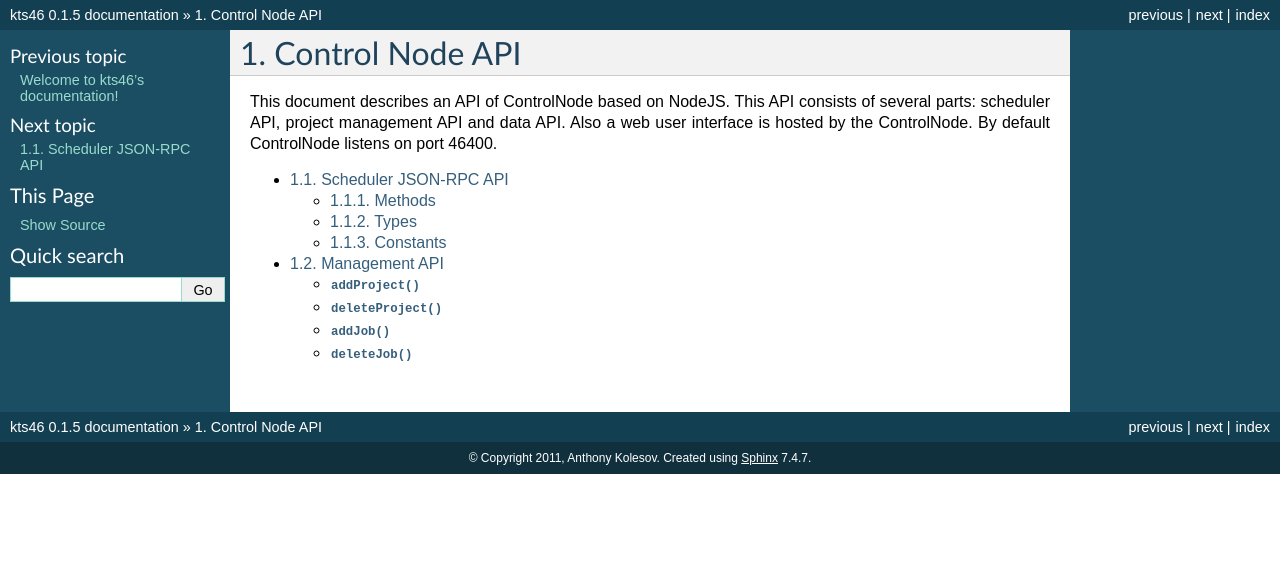
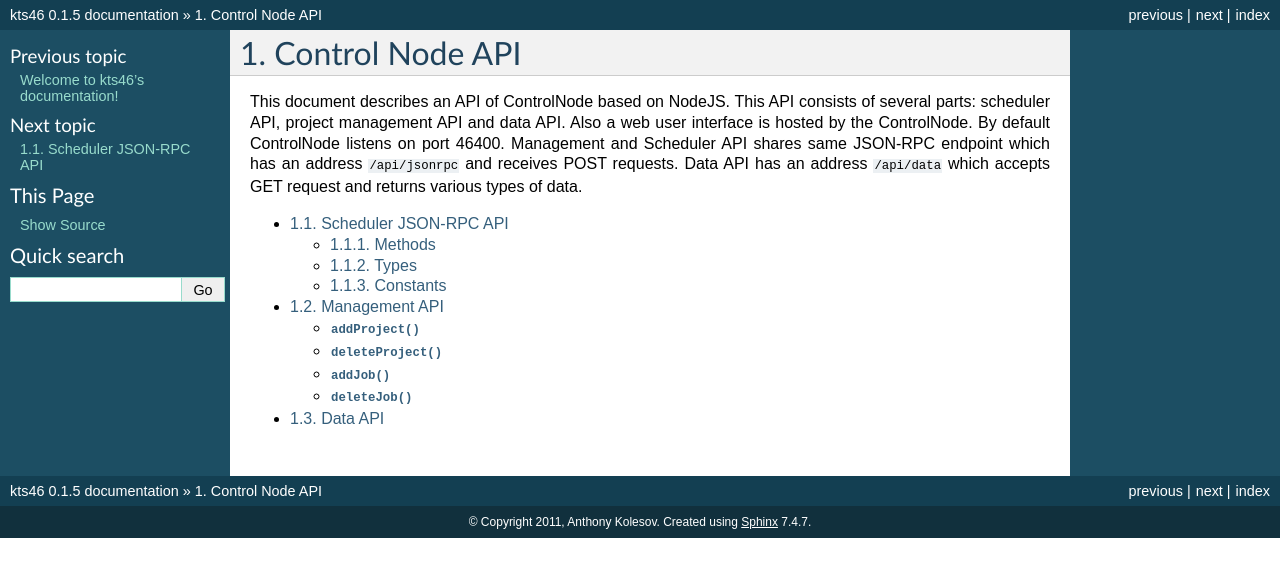
Before and after one commit to anthony-kolesov/kts46, a Sphinx documentation site: the page built from doc/source/ControlNode.rst, in a window 1280 px wide. Shown: the top 577 px of the page. Built offline with Sphinx 7.4.7, drawn with Linux system fonts in a browser that asks for light colours; formulas are drawn with MathJax 3.

Commit message:
Document Data API.

```diff
--- a/doc/source/ControlNode.rst
+++ b/doc/source/ControlNode.rst
@@ -5,7 +5,9 @@
 This document describes an API of ControlNode based on NodeJS. This API consists
 of several parts: scheduler API, project management API and data API. Also a web
 user interface is hosted by the ControlNode. By default ControlNode listens on
-port 46400.
+port 46400. Management and Scheduler API shares same JSON-RPC endpoint which has
+an address ``/api/jsonrpc`` and receives POST requests. Data API has an address
+``/api/data`` which accepts GET request and returns various types of data.
 
 
 .. toctree::
```
Also changed, not shown: other parts of doc/source/ControlNode.rst (+1 -0 lines), doc/source/DataAPI.rst (added, +44 -0 lines).
